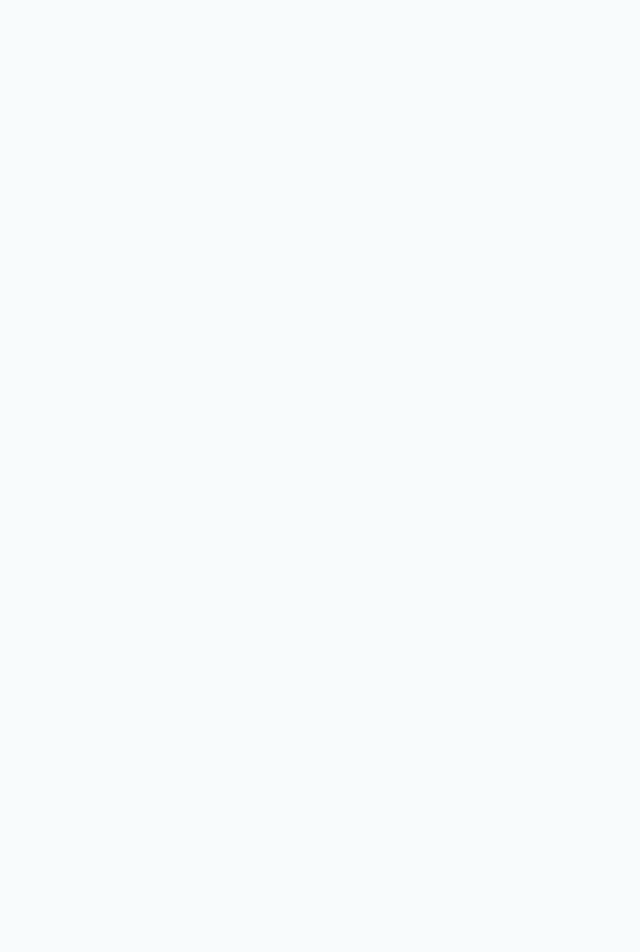
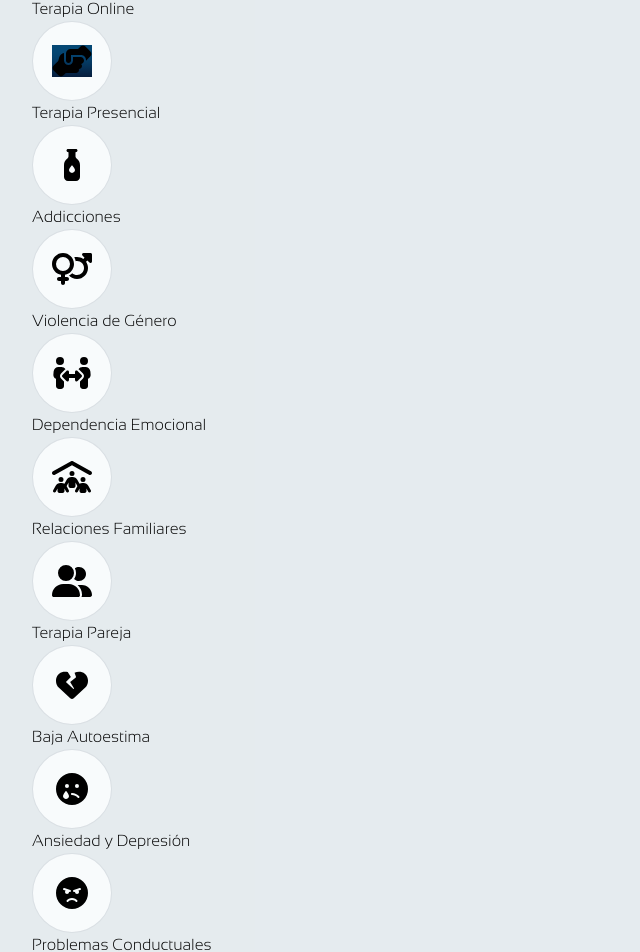
Before and after one commit to Mikadifo/ismaelsarmiento, a Next.js app: page / in a window 1280 px wide. Shown: the part 1077-2029 px from the top of the page, without its empty margins (0-640 px from the left). Before the commit the page ends 918 px from the top, so only its background shows below. Built offline with nearby package versions, Linux system fonts and the light colour scheme.

Commit message:
add: service card

```diff
--- /dev/null
+++ b/src/app/components/ServiceCard.js
@@ -0,0 +1,12 @@
+const ServiceCard = (serviceObj) => {
+  return (
+    <div>
+      <div className="bg-white w-20 h-20 rounded-full p-4 flex items-center justify-center border border-solid border-darkBlue12">
+        {serviceObj.service.icon}
+      </div>
+      <span>{serviceObj.service.label}</span>
+    </div>
+  );
+};
+
+export default ServiceCard;
--- /dev/null
+++ b/src/app/components/Services.js
@@ -0,0 +1,15 @@
+import services from "./../../data/services.js";
+import ServiceCard from "./ServiceCard";
+
+const Services = () => {
+  return (
+    <div className="px-8 pb-16 pt-8 bg-lightBlue8">
+      <h3 className="text-center font-bold text-xl mb-4">Servicios</h3>
+      {services.map((service) => (
+        <ServiceCard service={service} />
+      ))}
+    </div>
+  );
+};
+
+export default Services;
--- a/src/app/globals.css
+++ b/src/app/globals.css
@@ -6,6 +6,8 @@
   --white: #f8fbfc;
   --dark-blue: #061d3d;
   --light-blue: #033353;
+  --light-blue-8: rgba(3, 51, 83, 0.08);
+  --dark-blue-12: rgba(6, 29, 61, 0.12);
   --gradient: linear-gradient(
     180deg,
     rgb(4.679733412340283, 71.7154973745346, 116.40600889921188) 0%,
--- a/src/app/page.js
+++ b/src/app/page.js
@@ -1,6 +1,7 @@
 import About from "./components/About";
 import CTA from "./components/CTA";
 import Navbar from "./components/Navbar";
+import Services from "./components/Services";
 import Tilt from "./components/Tilt";
 
 const Home = () => {
@@ -10,6 +11,7 @@ const Home = () => {
       <CTA />
       <Tilt />
       <About />
+      <Services />
     </>
   );
 };
--- /dev/null
+++ b/src/data/services.js
@@ -0,0 +1,77 @@
+import "@fortawesome/fontawesome-svg-core/styles.css";
+import { FontAwesomeIcon } from "@fortawesome/react-fontawesome";
+import {
+  faBottleDroplet,
+  faFaceAngry,
+  faHandshakeAngle,
+  faHeartCrack,
+  faLaptop,
+  faPeopleArrows,
+  faPeopleRoof,
+  faSadTear,
+  faUserGroup,
+  faVenusMars,
+} from "@fortawesome/free-solid-svg-icons";
+
+const SIZE = "2xl";
+
+const services = [
+  {
+    id: "terapia_online",
+    label: "Terapia Online",
+    icon: <FontAwesomeIcon icon={faLaptop} size={SIZE} />,
+  },
+  {
+    id: "terapia_presencial",
+    label: "Terapia Presencial",
+    icon: (
+      <FontAwesomeIcon
+        icon={faHandshakeAngle}
+        size={SIZE}
+        style={{ background: "var(--gradient)" }}
+      />
+    ),
+  },
+  {
+    id: "addicciones",
+    label: "Addicciones",
+    icon: <FontAwesomeIcon icon={faBottleDroplet} size={SIZE} />,
+  },
+  {
+    id: "violencia_genero",
+    label: "Violencia de Género",
+    icon: <FontAwesomeIcon icon={faVenusMars} size={SIZE} />,
+  },
+  {
+    id: "dependencia_emocional",
+    label: "Dependencia Emocional",
+    icon: <FontAwesomeIcon icon={faPeopleArrows} size={SIZE} />,
+  },
+  {
+    id: "relaciones_familiares",
+    label: "Relaciones Familiares",
+    icon: <FontAwesomeIcon icon={faPeopleRoof} size={SIZE} />,
+  },
+  {
+    id: "terapia_pareja",
+    label: "Terapia Pareja",
+    icon: <FontAwesomeIcon icon={faUserGroup} size={SIZE} />,
+  },
+  {
+    id: "baja_autoestima",
+    label: "Baja Autoestima",
+    icon: <FontAwesomeIcon icon={faHeartCrack} size={SIZE} />,
+  },
+  {
+    id: "ansiedad_depresion",
+    label: "Ansiedad y Depresión",
+    icon: <FontAwesomeIcon icon={faSadTear} size={SIZE} />,
+  },
+  {
+    id: "problemas_conductuales",
+    label: "Problemas Conductuales",
+    icon: <FontAwesomeIcon icon={faFaceAngry} size={SIZE} />,
+  },
+];
+
+export default services;
--- a/tailwind.config.mjs
+++ b/tailwind.config.mjs
@@ -11,6 +11,8 @@ export default {
         white: "var(--white)",
         darkBlue: "var(--dark-blue)",
         lightBlue: "var(--light-blue)",
+        lightBlue8: "var(--light-blue-8)",
+        darkBlue12: "var(--dark-blue-12)",
       },
       backgroundImage: {
         gradient: "var(--gradient)",
```
Also changed, not shown: package.json (+5 -2 lines), 1 other file (tests, documents, lock files or other folders).
